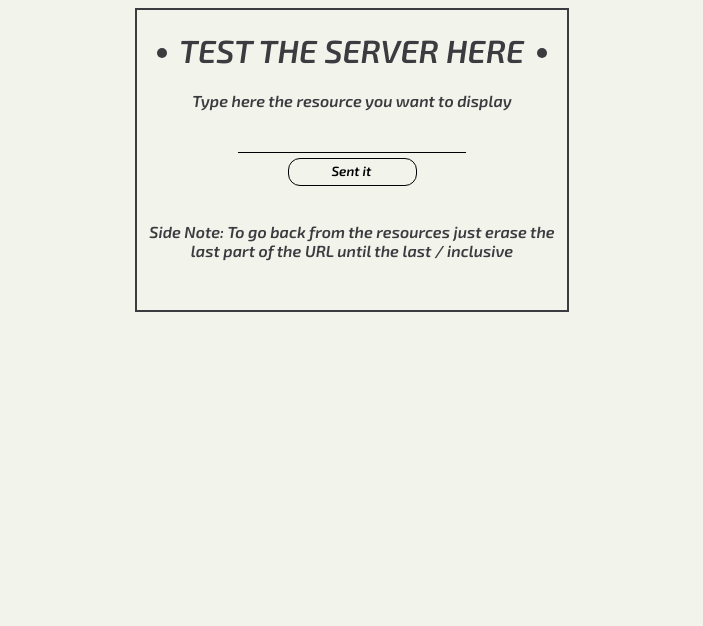
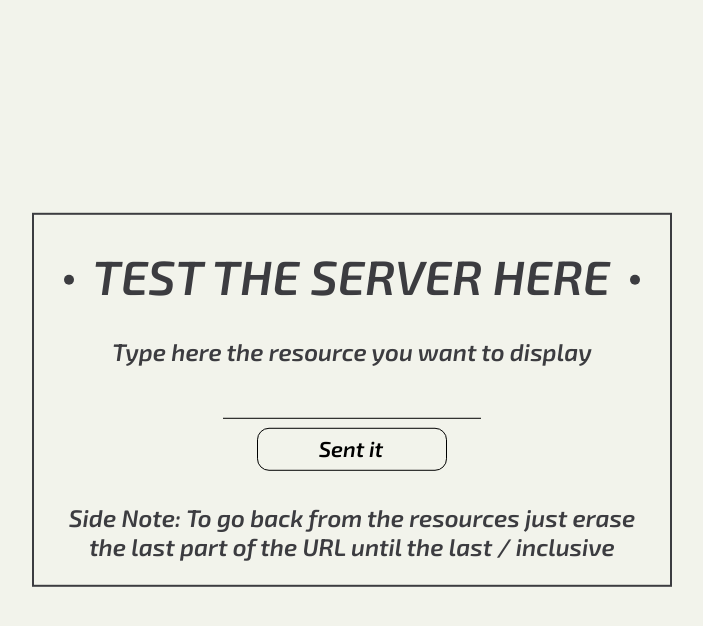
Before and after one commit to AngieMeG/AREP-T03, a web app: page / in a window 1280 px wide. Shown: the top 626 px of the page, without its empty margins (288-991 px from the left). Run offline with its HTML, style and script files only (its server is not run), Linux system fonts and the light colour scheme; data that the repository does not hold is empty; some libraries are stand-ins or nearby versions.

Commit message:
Fix design

```diff
--- a/src/main/resources/static/index.html
+++ b/src/main/resources/static/index.html
@@ -12,7 +12,7 @@
         <title>HTTP Server</title>
     </head>
     <body>
-        <div class="container">
+        <div class="container center">
             <div class="card">
                 <h1> <span class="dot"></span> TEST THE SERVER HERE <span class="dot"></span></h1>
                 <p>Type here the resource you want to display</p>
--- a/src/main/resources/static/styles.css
+++ b/src/main/resources/static/styles.css
@@ -10,26 +10,30 @@
 
 body{
     background-color: var(--background--color);
-    font-size: 100%;
+    font-size: 150%;
     align-items: center;
     color: var(--border--color);
     display: flex;
     flex-direction: column;
 }
 
-.container{
-    position: relative;
-}
+.container .card{
 
-.container .card{
     background: var(--base--color);
     text-align: center;
-    width: 430px;
-    height: 300px;
     border-style: solid;
     border-width: 2px;
     border-color: var(--border--color);
     overflow: hidden;
+}
+
+.center{
+    margin: 0;
+    position: absolute;
+    top: 50%;
+    left: 50%;
+    -ms-transform: translate(-50%, -50%);
+    transform: translate(-50%, -50%);
 }
 
 .dot{
@@ -40,7 +44,7 @@ body{
     background-color: var(--border--color);
     border-radius: 50%;
     display: inline-block;
-    transform: translateY(-5px);
+    transform: translateY(-10px);
 }
 
 .info-wrapper {
@@ -50,7 +54,9 @@ body{
 }
 
 input{
-    font-size: 20px;
+    font-size: 90%;
+    text-align: center;
+    width: 40%;
     background-color: transparent;
     outline: none;
     border-style: none;
@@ -58,6 +64,7 @@ input{
 }
 
 button{
+    font-size: 90%;
     background-color: transparent;
     border-style: solid;
     border-color: var(--border-color);
@@ -67,3 +74,11 @@ button{
     margin: 0.4em 0 1.5em 0;
     width:30%;
 }
+
+button:active{
+    transform: translateY(4px);
+}
+
+p{
+    margin: 0em 1em 1em 1em ;
+}
```
